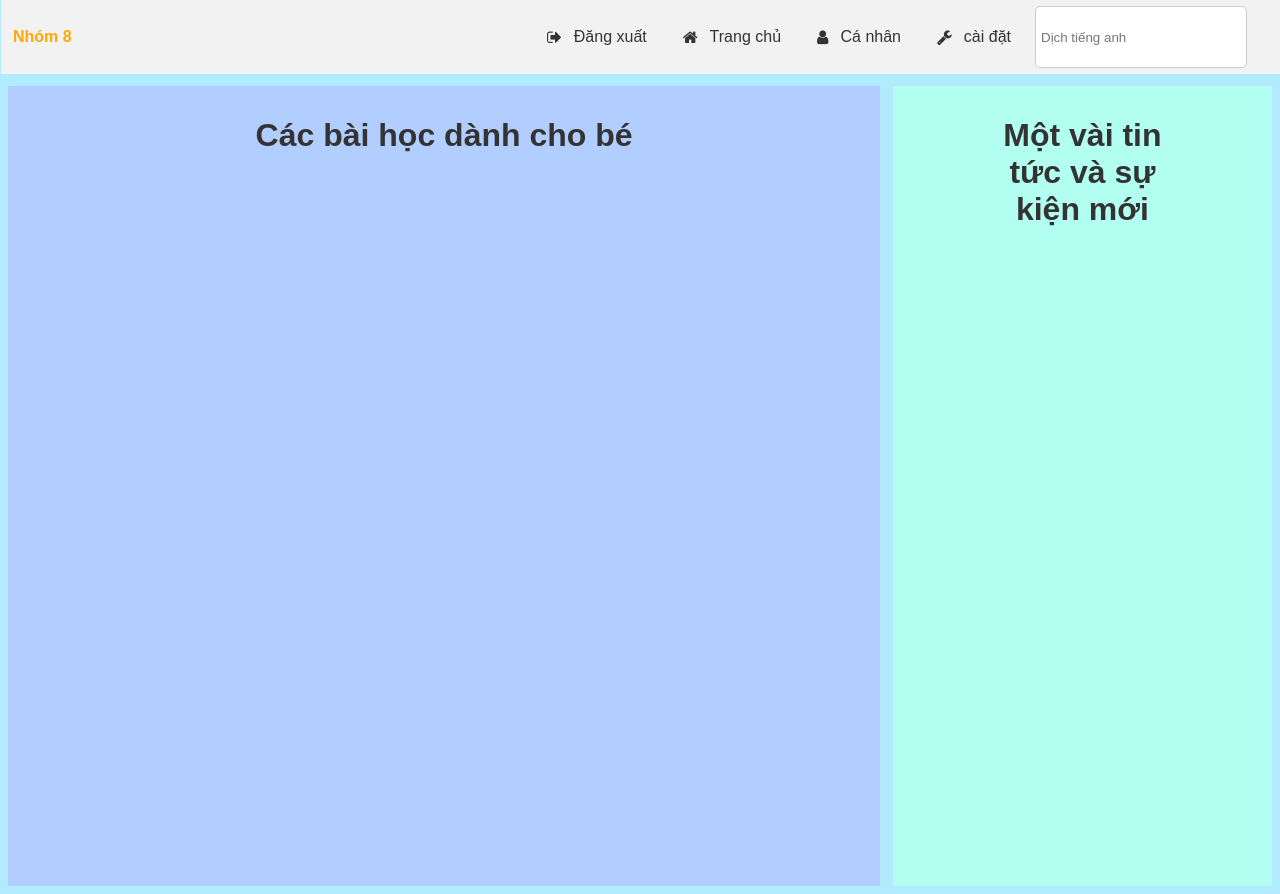
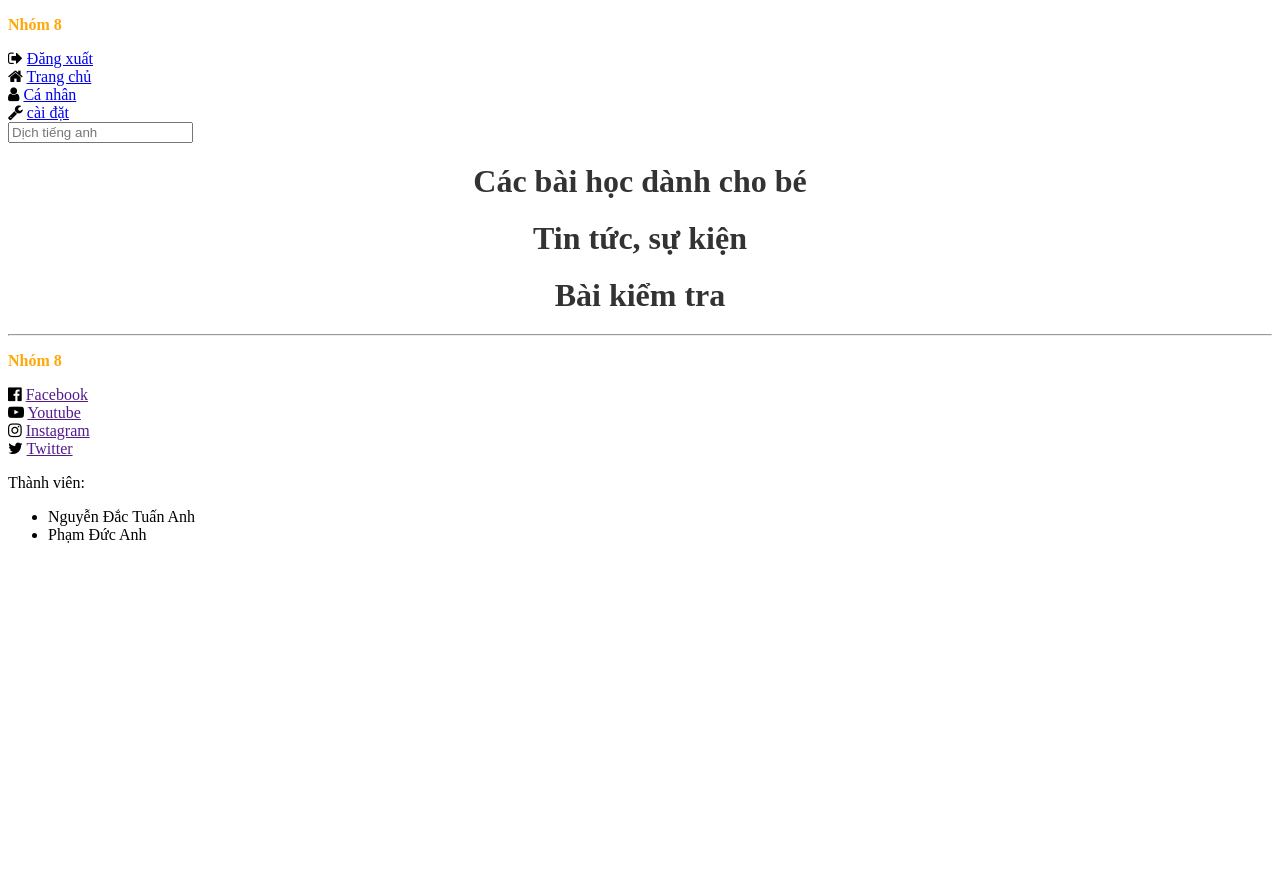
Before and after one commit to nguyendactuananh/bai_tap_nhom_8_web, a PHP site: page /trang_chu.php in a window 1280 px wide. After the commit the page ends 800 px from the top, so only its background shows below. Run offline with PHP 8.4, Linux system fonts and the light colour scheme; data that the repository does not hold is empty.

Commit message:
Add files via upload

```diff
--- a/trang_chu.php
+++ b/trang_chu.php
@@ -23,140 +23,11 @@
     <meta name="viewport" content="width=device-width, initial-scale=1.0">
     <title>Trang chủ</title>
     <link rel="stylesheet" href="https://cdnjs.cloudflare.com/ajax/libs/font-awesome/4.7.0/css/font-awesome.min.css">
+    <link rel="stylesheet" type="text/css" href="trang_chu.css" />
     <style>
-        body {
-            font-family: Arial, sans-serif;
-            background-color:#b2eaff;
-        }
-        nav {
-            background-color: #f2f2f2;
-            padding: 12px;
-            display: flex;
-            justify-content: space-between;
-            width: 100%;
-            margin-left: -7px;
-            margin-top: -8px;
-            margin-bottom: -8px;
-        }
 
-        nav a {
-            margin: 0 12px;
-            text-decoration: none;
-            color: #333;
-        }
-        a {
-            margin: 0 12px;
-            text-decoration: none;
-            color: #333;
-        }
-        a:hover{
-            background: linear-gradient(135deg, #00c3ff, #ffff1c);
-            border-radius: 5px;
-            padding: 5px;
-        }
-        .div_nav{
-            margin: 0 12px;
-            text-decoration: none;
-            color: #333;
-            display: flex;
-            align-items: center;
-        }
-        .div_nav:hover{
-            background: linear-gradient(135deg, #00c3ff, #ffff1c);
-            border-radius: 5px;
-            padding: 5px;
-        }
-        .container_nav{
-            display: flex;
-            align-items: center;
-            padding-right: 20px;
-        }
-        .input_search{
-            border: 1px solid #ccc;
-            border-radius: 5px;
-            padding: 5px;
-            margin-right: 10px;
-            width: 200px;
-            height: 100%;
-        }
-        .container_body{
-            display: flex;
-            justify-content: space-between;
-            padding-top: 20px;
-        }
-        .container_body_left{
-            width: 69%;
-            height: 800px;
-            background-color: #b2cdffff;
-        }
-        .container_body_right{
-            width: 30%;
-            height: 800px;
-            background-color: #b2fff1ff;
-        }
-        .menu{
-            width: 95%;
-            background-color: #f2f2f2;
-            padding: 12px;
-            border-radius: 20px;
-            border:1px solid #ccff00;
-            height: 235px;
-            margin: 12px;
-            display: flex;
-        }
-        .object_menu_left{
-            width: 30%;
-            background-color: #f2f2f2;
-            padding: 12px;
-            border-radius: 20px;
-            border:1px solid #ccff00;
-            margin-right: 12px;
-        }
-        .object_menu_right{
-            width: 65%;
-            background-color: #f2f2f2;
-            padding: 12px;
-            border-radius: 20px;
-            border:1px solid #ccff00;
-        }
-        .img_menu{
-            padding-top: 20px;
-            display: block;
-            border-radius: 20px;
-        }
-        .news{
-            margin-left:12px;
-            width: 90%;
-            background-color: #f2f2f2;
-            padding: 12px;
-            border-radius: 20px;
-            border:1px solid #ccff00;
-            height: 150px;
-            display: flex;
-            justify-content: space-between;
-            margin-bottom: 12px;
-        }
-        .object_news_left{
-            width: 100px;
-            background-color: #f2f2f2;
-            padding: 12px;
-            border-radius: 20px;
-            border:1px solid #ff0000ff;
-            margin-right: 12px;
-        }
-        .object_news_right{
-            width: auto;
-            background-color: #f2f2f2;
-            padding: 5px;
-            border-radius: 20px;
-            border:1px solid #ccff00;
-        }
-        .img_news{
-            padding-top: 20px;
-            display: block;
-            border-radius: 20px;
-        }
     </style>
+
 </head>
 <body>
     <nav>
@@ -183,7 +54,8 @@
     </nav>
     <div class="container_body">
         <div class="container_body_left">
-            <h1 style="text-align: center;color: #333333;padding:10px 100px ;"> Các bài học dành cho bé </h1>
+            <div class="lesson_frame">
+                <h1 style="text-align: center;color: #333333;margin:20px;"> Các bài học dành cho bé </h1>
             <?php
                 $sql = "SELECT * FROM lesson";
                 $result = mysqli_query($conn, $sql);
@@ -205,8 +77,10 @@
                 </div>
                 <?php } ?>
             </div>
+            </div>
         <div class="container_body_right">
-            <h1 style="text-align: center;color: #333333;padding:10px 100px ;"> Một vài tin tức và sự kiện mới </h1>
+            <div class="news_frame">
+                <h1 style="text-align: center;color: #333333;margin:20px  ;"> Tin tức, sự kiện</h1>
                 <?php
                     $sql = "SELECT * FROM news";
                     $result = mysqli_query($conn, $sql);
@@ -217,6 +91,7 @@
                         $CreatedDate = $row['CreatedDate'];
                         $AdminID = $row['AdminID'];
                         $image = $row['image'];
+                        $subtitle = $row['Subtitle'];
                         ?>
                     <div class="news">
                         <div class="object_news_left">
@@ -224,13 +99,61 @@
                         </div>
                         <div class="object_news_right">
                             <h2 style="color: #333333;"><?php echo $Title; ?></h2>
-                        <p style="color: #333333;"><?php echo $Content; ?></p>
+                            <p style="color: #333333;"><?php echo $subtitle; ?></p>
                             <a style = "color: #ff0048c3;" href="trang_chu.php?page_layout=tin_tuc&id=<?php echo $newsID; ?>" class="btn btn-primary">Xem thêm<i style="padding-left:10px" class="fa fa-arrow-right" aria-hidden="true"></i></a>
+                        </div>
+                        </div>
+                    <?php } ?>
+                </div>
+            <div class="test_frame">
+                <h1 style="text-align: center;color: #333333;margin:20px  ;"> Bài kiểm tra</h1>
+                <?php
+                    $sql = "SELECT * FROM test";
+                    $result = mysqli_query($conn, $sql);
+                    while ($row = mysqli_fetch_assoc($result)) {
+                        $TestName = $row['TestName'];
+                        $Description = $row['Description'];
+                        $TestID = $row['TestID'];
+                        ?>
+                    <div class="news">
+                        <div class="object_news">
+                            <h2 style="color: #333333;"><?php echo $TestName; ?></h2>
+                            <p style="color: #333333;"><?php echo $Description; ?></p>
+                            <a style = "color: #ff0048c3;" href="trang_chu.php?page_layout=tin_tuc&id=<?php echo $TestID; ?>" class="btn btn-primary">Xem thêm<i style="padding-left:10px" class="fa fa-arrow-right" aria-hidden="true"></i></a>
                         </div>
                         </div>
                     <?php } ?>
             </div>
         </div>
     </div>
+    <hr>
+    <nav>
+        <p style=" font-weight: bold; color:rgba(255, 166, 0, 0.977);">Nhóm 8</p>
+        <div class="container_nav">
+            <div class="div_nav">
+                <i class="fa fa-facebook-official" aria-hidden="true"></i>
+                <a href="">Facebook</a>
+            </div>
+            <div class="div_nav">
+                <i class="fa fa-youtube-play" aria-hidden="true"></i>
+                <a href="">Youtube</a>
+            </div>
+            <div class="div_nav">
+                <i class="fa fa-instagram" aria-hidden="true"></i>
+                <a href="">Instagram</a>
+            </div>
+            <div class="div_nav">
+                <i class="fa fa-twitter" aria-hidden="true"></i>
+                <a href="">Twitter</a>
+            </div>
+            <div>
+                <p>Thành viên:</p>
+                <ul>
+                    <li>Nguyễn Đắc Tuấn Anh</li>
+                    <li>Phạm Đức Anh</li>
+                </ul>
+            </div>
+        </div>
+    </nav>
 </body>
 </html>
```
Lines whose indentation alone changed are shown as unchanged.
